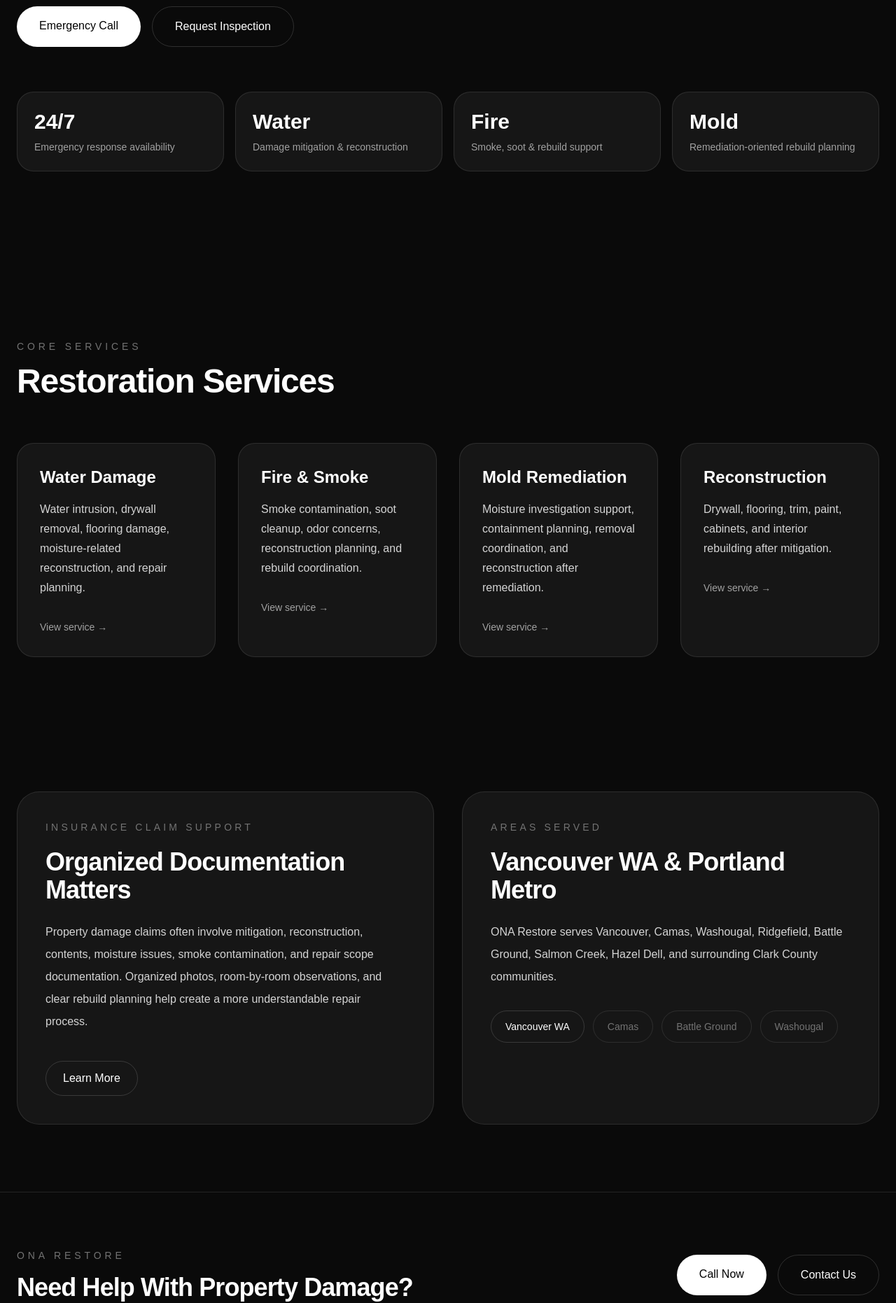
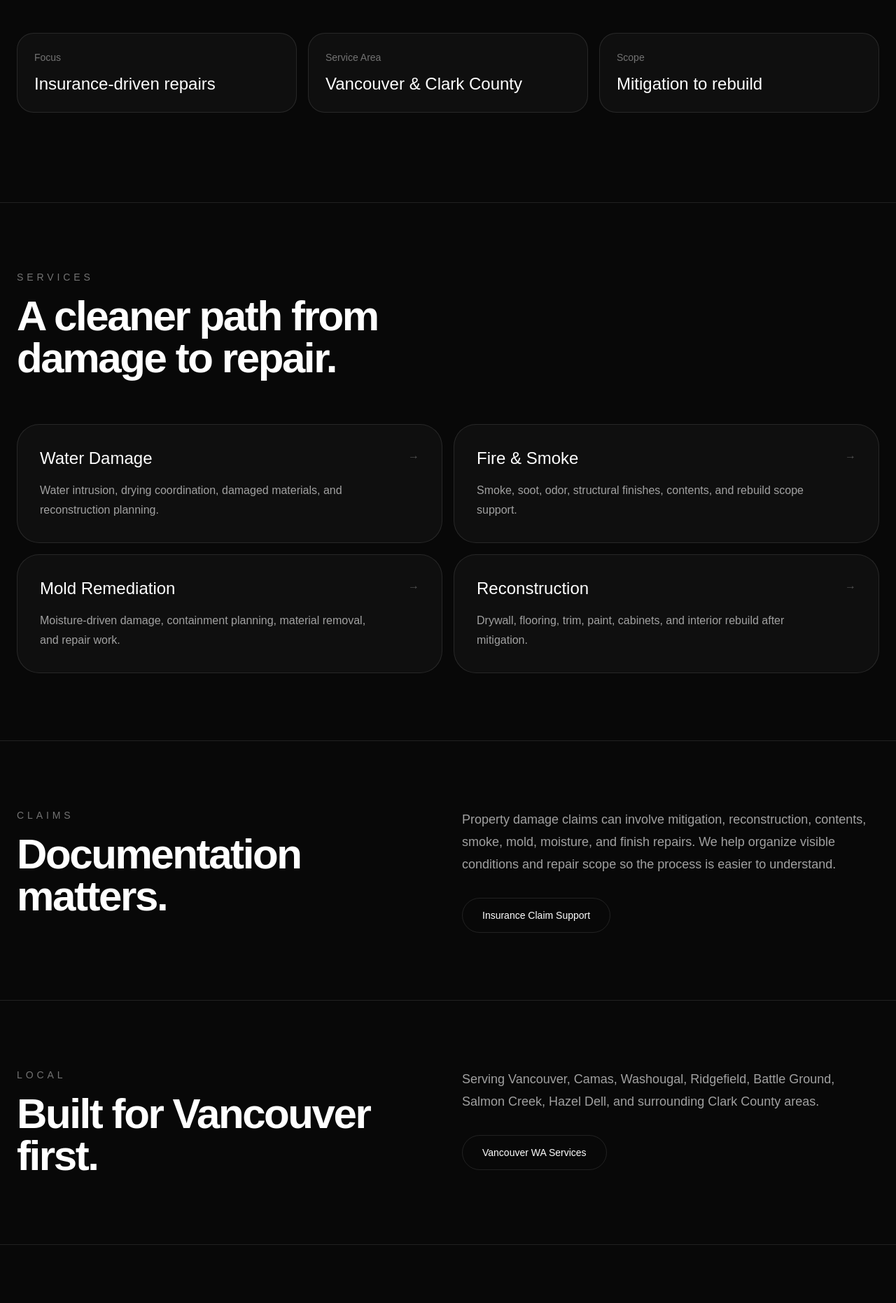
Before and after one commit to dmitzin-web/ona-restore, a Next.js app: page / in a window 1280 px wide. Shown: the part 820-2682 px from the top of the page at 70% size. Built offline with nearby package versions, Linux system fonts and the light colour scheme.

Commit message:
Refine homepage with minimal premium design

```diff
--- a/app/page.tsx
+++ b/app/page.tsx
@@ -1,252 +1,215 @@
 export const metadata = {
   title: 'ONA Restore | Restoration & Remodeling in Vancouver WA',
   description:
-    'Water damage restoration, fire damage restoration, mold remediation, reconstruction, remodeling, and insurance claim support in Vancouver WA and Portland metro.',
+    'Premium restoration, reconstruction, remodeling, water damage, fire damage, mold remediation, and insurance claim support in Vancouver WA and Portland metro.',
 }
+
+const services = [
+  {
+    title: 'Water Damage',
+    href: '/restoration/water-damage',
+    text: 'Water intrusion, drying coordination, damaged materials, and reconstruction planning.',
+  },
+  {
+    title: 'Fire & Smoke',
+    href: '/restoration/fire-smoke-damage',
+    text: 'Smoke, soot, odor, structural finishes, contents, and rebuild scope support.',
+  },
+  {
+    title: 'Mold Remediation',
+    href: '/restoration/mold-remediation',
+    text: 'Moisture-driven damage, containment planning, material removal, and repair work.',
+  },
+  {
+    title: 'Reconstruction',
+    href: '/restoration/reconstruction',
+    text: 'Drywall, flooring, trim, paint, cabinets, and interior rebuild after mitigation.',
+  },
+]
 
 export default function HomePage() {
   return (
-    <main className="min-h-screen bg-neutral-950 text-white">
-      <section className="relative overflow-hidden">
-        <div className="mx-auto max-w-7xl px-6 py-28 md:py-36">
-          <p className="mb-5 text-sm uppercase tracking-[0.35em] text-neutral-400">
+    <main className="min-h-screen bg-[#080808] text-white">
+      <section className="mx-auto max-w-7xl px-6 pb-24 pt-28 md:pb-32 md:pt-36">
+        <div className="max-w-5xl">
+          <p className="mb-6 text-sm uppercase tracking-[0.35em] text-neutral-500">
             Vancouver WA · Clark County · Portland Metro
           </p>
 
-          <h1 className="max-w-6xl text-5xl font-semibold tracking-tight md:text-8xl">
-            Restoration & Remodeling Built Around Real Property Damage Recovery
+          <h1 className="text-5xl font-semibold tracking-[-0.05em] text-white md:text-8xl">
+            Property damage recovery, rebuilt with precision.
           </h1>
 
-          <p className="mt-10 max-w-3xl text-lg leading-8 text-neutral-300">
-            ONA Restore helps homeowners navigate water damage, fire and smoke
-            damage, mold-related reconstruction, interior repairs, and insurance-related
-            rebuild projects across Vancouver WA and the Portland metro area.
+          <p className="mt-8 max-w-2xl text-lg leading-8 text-neutral-400">
+            ONA Restore provides restoration, reconstruction, remodeling, and
+            insurance-related repair documentation for homeowners across
+            Vancouver WA and the Portland metro.
           </p>
 
-          <div className="mt-12 flex flex-col gap-4 sm:flex-row">
+          <div className="mt-10 flex flex-col gap-3 sm:flex-row">
             <a
               href="tel:+13600000000"
-              className="rounded-full bg-white px-8 py-4 text-center font-medium text-black transition hover:bg-neutral-200"
-            >
-              Emergency Call
-            </a>
-
-            <a
-              href="/contact"
-              className="rounded-full border border-white/15 px-8 py-4 text-center font-medium transition hover:border-white/40"
-            >
-              Request Inspection
-            </a>
-          </div>
-
-          <div className="mt-16 grid gap-4 md:grid-cols-4">
-            <div className="rounded-3xl border border-white/10 bg-white/5 p-6">
-              <div className="text-3xl font-semibold">24/7</div>
-              <p className="mt-2 text-sm text-neutral-400">
-                Emergency response availability
-              </p>
-            </div>
-
-            <div className="rounded-3xl border border-white/10 bg-white/5 p-6">
-              <div className="text-3xl font-semibold">Water</div>
-              <p className="mt-2 text-sm text-neutral-400">
-                Damage mitigation & reconstruction
-              </p>
-            </div>
-
-            <div className="rounded-3xl border border-white/10 bg-white/5 p-6">
-              <div className="text-3xl font-semibold">Fire</div>
-              <p className="mt-2 text-sm text-neutral-400">
-                Smoke, soot & rebuild support
-              </p>
-            </div>
-
-            <div className="rounded-3xl border border-white/10 bg-white/5 p-6">
-              <div className="text-3xl font-semibold">Mold</div>
-              <p className="mt-2 text-sm text-neutral-400">
-                Remediation-oriented rebuild planning
-              </p>
-            </div>
-          </div>
-        </div>
-      </section>
-
-      <section className="mx-auto max-w-7xl px-6 py-24">
-        <div className="flex items-end justify-between gap-8">
-          <div>
-            <p className="text-sm uppercase tracking-[0.35em] text-neutral-500">
-              Core Services
-            </p>
-
-            <h2 className="mt-4 text-4xl font-semibold tracking-tight md:text-5xl">
-              Restoration Services
-            </h2>
-          </div>
-        </div>
-
-        <div className="mt-16 grid gap-8 md:grid-cols-2 xl:grid-cols-4">
-          <a
-            href="/restoration/water-damage"
-            className="group rounded-3xl border border-white/10 bg-white/5 p-8 transition hover:border-white/30 hover:bg-white/[0.08]"
-          >
-            <h3 className="text-2xl font-semibold">
-              Water Damage
-            </h3>
-
-            <p className="mt-4 leading-7 text-neutral-300">
-              Water intrusion, drywall removal, flooring damage,
-              moisture-related reconstruction, and repair planning.
-            </p>
-
-            <div className="mt-8 text-sm text-neutral-400 group-hover:text-white">
-              View service →
-            </div>
-          </a>
-
-          <a
-            href="/restoration/fire-smoke-damage"
-            className="group rounded-3xl border border-white/10 bg-white/5 p-8 transition hover:border-white/30 hover:bg-white/[0.08]"
-          >
-            <h3 className="text-2xl font-semibold">
-              Fire & Smoke
-            </h3>
-
-            <p className="mt-4 leading-7 text-neutral-300">
-              Smoke contamination, soot cleanup, odor concerns,
-              reconstruction planning, and rebuild coordination.
-            </p>
-
-            <div className="mt-8 text-sm text-neutral-400 group-hover:text-white">
-              View service →
-            </div>
-          </a>
-
-          <a
-            href="/restoration/mold-remediation"
-            className="group rounded-3xl border border-white/10 bg-white/5 p-8 transition hover:border-white/30 hover:bg-white/[0.08]"
-          >
-            <h3 className="text-2xl font-semibold">
-              Mold Remediation
-            </h3>
-
-            <p className="mt-4 leading-7 text-neutral-300">
-              Moisture investigation support, containment planning,
-              removal coordination, and reconstruction after remediation.
-            </p>
-
-            <div className="mt-8 text-sm text-neutral-400 group-hover:text-white">
-              View service →
-            </div>
-          </a>
-
-          <a
-            href="/restoration/reconstruction"
-            className="group rounded-3xl border border-white/10 bg-white/5 p-8 transition hover:border-white/30 hover:bg-white/[0.08]"
-          >
-            <h3 className="text-2xl font-semibold">
-              Reconstruction
-            </h3>
-
-            <p className="mt-4 leading-7 text-neutral-300">
-              Drywall, flooring, trim, paint, cabinets,
-              and interior rebuilding after mitigation.
-            </p>
-
-            <div className="mt-8 text-sm text-neutral-400 group-hover:text-white">
-              View service →
-            </div>
-          </a>
-        </div>
-      </section>
-
-      <section className="mx-auto max-w-7xl px-6 py-24">
-        <div className="grid gap-10 md:grid-cols-2">
-          <div className="rounded-[2rem] border border-white/10 bg-white/5 p-10">
-            <p className="text-sm uppercase tracking-[0.3em] text-neutral-500">
-              Insurance Claim Support
-            </p>
-
-            <h2 className="mt-5 text-4xl font-semibold tracking-tight">
-              Organized Documentation Matters
-            </h2>
-
-            <p className="mt-6 leading-8 text-neutral-300">
-              Property damage claims often involve mitigation,
-              reconstruction, contents, moisture issues, smoke contamination,
-              and repair scope documentation. Organized photos,
-              room-by-room observations, and clear rebuild planning help create
-              a more understandable repair process.
-            </p>
-
-            <a
-              href="/insurance-claims"
-              className="mt-10 inline-flex rounded-full border border-white/15 px-6 py-3 transition hover:border-white/40"
-            >
-              Learn More
-            </a>
-          </div>
-
-          <div className="rounded-[2rem] border border-white/10 bg-white/5 p-10">
-            <p className="text-sm uppercase tracking-[0.3em] text-neutral-500">
-              Areas Served
-            </p>
-
-            <h2 className="mt-5 text-4xl font-semibold tracking-tight">
-              Vancouver WA & Portland Metro
-            </h2>
-
-            <p className="mt-6 leading-8 text-neutral-300">
-              ONA Restore serves Vancouver, Camas, Washougal,
-              Ridgefield, Battle Ground, Salmon Creek, Hazel Dell,
-              and surrounding Clark County communities.
-            </p>
-
-            <div className="mt-8 flex flex-wrap gap-3">
-              <a href="/vancouver-wa" className="rounded-full border border-white/15 px-5 py-3 text-sm">
-                Vancouver WA
-              </a>
-
-              <span className="rounded-full border border-white/10 px-5 py-3 text-sm text-neutral-500">
-                Camas
-              </span>
-
-              <span className="rounded-full border border-white/10 px-5 py-3 text-sm text-neutral-500">
-                Battle Ground
-              </span>
-
-              <span className="rounded-full border border-white/10 px-5 py-3 text-sm text-neutral-500">
-                Washougal
-              </span>
-            </div>
-          </div>
-        </div>
-      </section>
-
-      <section className="border-t border-white/10">
-        <div className="mx-auto flex max-w-7xl flex-col items-start justify-between gap-10 px-6 py-20 md:flex-row md:items-center">
-          <div>
-            <p className="text-sm uppercase tracking-[0.35em] text-neutral-500">
-              ONA Restore
-            </p>
-
-            <h2 className="mt-4 text-4xl font-semibold tracking-tight">
-              Need Help With Property Damage?
-            </h2>
-          </div>
-
-          <div className="flex flex-col gap-4 sm:flex-row">
-            <a
-              href="tel:+13600000000"
-              className="rounded-full bg-white px-8 py-4 text-center font-medium text-black"
+              className="rounded-full bg-white px-7 py-3.5 text-center text-sm font-medium text-black transition hover:bg-neutral-200"
             >
               Call Now
             </a>
 
             <a
               href="/contact"
-              className="rounded-full border border-white/15 px-8 py-4 text-center font-medium"
+              className="rounded-full border border-white/10 px-7 py-3.5 text-center text-sm font-medium text-white transition hover:border-white/30"
             >
-              Contact Us
+              Request Inspection
+            </a>
+          </div>
+        </div>
+
+        <div className="mt-24 grid gap-4 md:grid-cols-3">
+          <div className="rounded-3xl border border-white/10 bg-white/[0.03] p-6">
+            <p className="text-sm text-neutral-500">Focus</p>
+            <h2 className="mt-3 text-2xl font-medium">
+              Insurance-driven repairs
+            </h2>
+          </div>
+
+          <div className="rounded-3xl border border-white/10 bg-white/[0.03] p-6">
+            <p className="text-sm text-neutral-500">Service Area</p>
+            <h2 className="mt-3 text-2xl font-medium">
+              Vancouver & Clark County
+            </h2>
+          </div>
+
+          <div className="rounded-3xl border border-white/10 bg-white/[0.03] p-6">
+            <p className="text-sm text-neutral-500">Scope</p>
+            <h2 className="mt-3 text-2xl font-medium">
+              Mitigation to rebuild
+            </h2>
+          </div>
+        </div>
+      </section>
+
+      <section className="border-t border-white/10">
+        <div className="mx-auto max-w-7xl px-6 py-24">
+          <div className="max-w-2xl">
+            <p className="text-sm uppercase tracking-[0.35em] text-neutral-500">
+              Services
+            </p>
+
+            <h2 className="mt-4 text-4xl font-semibold tracking-[-0.04em] md:text-6xl">
+              A cleaner path from damage to repair.
+            </h2>
+          </div>
+
+          <div className="mt-16 grid gap-4 md:grid-cols-2">
+            {services.map((service) => (
+              <a
+                key={service.href}
+                href={service.href}
+                className="group rounded-[2rem] border border-white/10 bg-white/[0.03] p-8 transition hover:border-white/25 hover:bg-white/[0.06]"
+              >
+                <div className="flex items-start justify-between gap-8">
+                  <div>
+                    <h3 className="text-2xl font-medium">
+                      {service.title}
+                    </h3>
+
+                    <p className="mt-4 max-w-xl leading-7 text-neutral-400">
+                      {service.text}
+                    </p>
+                  </div>
+
+                  <span className="text-neutral-600 transition group-hover:text-white">
+                    →
+                  </span>
+                </div>
+              </a>
+            ))}
+          </div>
+        </div>
+      </section>
+
+      <section className="border-t border-white/10">
+        <div className="mx-auto grid max-w-7xl gap-10 px-6 py-24 md:grid-cols-2">
+          <div>
+            <p className="text-sm uppercase tracking-[0.35em] text-neutral-500">
+              Claims
+            </p>
+
+            <h2 className="mt-4 text-4xl font-semibold tracking-[-0.04em] md:text-6xl">
+              Documentation matters.
+            </h2>
+          </div>
+
+          <div>
+            <p className="text-lg leading-8 text-neutral-400">
+              Property damage claims can involve mitigation, reconstruction,
+              contents, smoke, mold, moisture, and finish repairs. We help
+              organize visible conditions and repair scope so the process is
+              easier to understand.
+            </p>
+
+            <a
+              href="/insurance-claims"
+              className="mt-8 inline-flex rounded-full border border-white/10 px-7 py-3.5 text-sm font-medium transition hover:border-white/30"
+            >
+              Insurance Claim Support
+            </a>
+          </div>
+        </div>
+      </section>
+
+      <section className="border-t border-white/10">
+        <div className="mx-auto grid max-w-7xl gap-10 px-6 py-24 md:grid-cols-2">
+          <div>
+            <p className="text-sm uppercase tracking-[0.35em] text-neutral-500">
+              Local
+            </p>
+
+            <h2 className="mt-4 text-4xl font-semibold tracking-[-0.04em] md:text-6xl">
+              Built for Vancouver first.
+            </h2>
+          </div>
+
+          <div>
+            <p className="text-lg leading-8 text-neutral-400">
+              Serving Vancouver, Camas, Washougal, Ridgefield, Battle Ground,
+              Salmon Creek, Hazel Dell, and surrounding Clark County areas.
+            </p>
+
+            <a
+              href="/vancouver-wa"
+              className="mt-8 inline-flex rounded-full border border-white/10 px-7 py-3.5 text-sm font-medium transition hover:border-white/30"
+            >
+              Vancouver WA Services
+            </a>
+          </div>
+        </div>
+      </section>
+
+      <section className="border-t border-white/10">
+        <div className="mx-auto flex max-w-7xl flex-col items-start justify-between gap-8 px-6 py-20 md:flex-row md:items-center">
+          <div>
+            <p className="text-sm uppercase tracking-[0.35em] text-neutral-500">
+              ONA Restore
+            </p>
+
+            <h2 className="mt-4 text-4xl font-semibold tracking-[-0.04em]">
+              Need an inspection?
+            </h2>
+          </div>
+
+          <div className="flex flex-col gap-3 sm:flex-row">
+            <a
+              href="tel:+13600000000"
+              className="rounded-full bg-white px-7 py-3.5 text-center text-sm font-medium text-black"
+            >
+              Call Now
+            </a>
+
+            <a
+              href="/contact"
+              className="rounded-full border border-white/10 px-7 py-3.5 text-center text-sm font-medium"
+            >
+              Contact
             </a>
           </div>
         </div>
```
